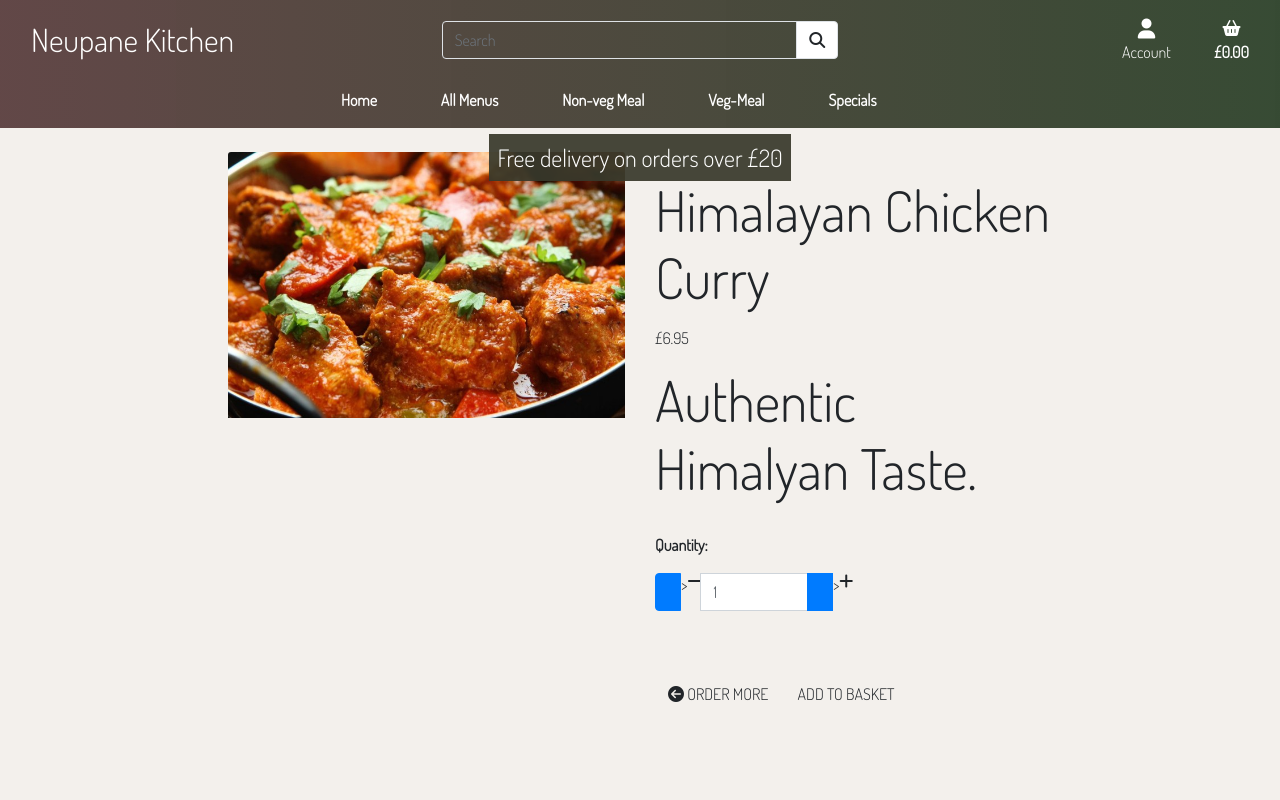
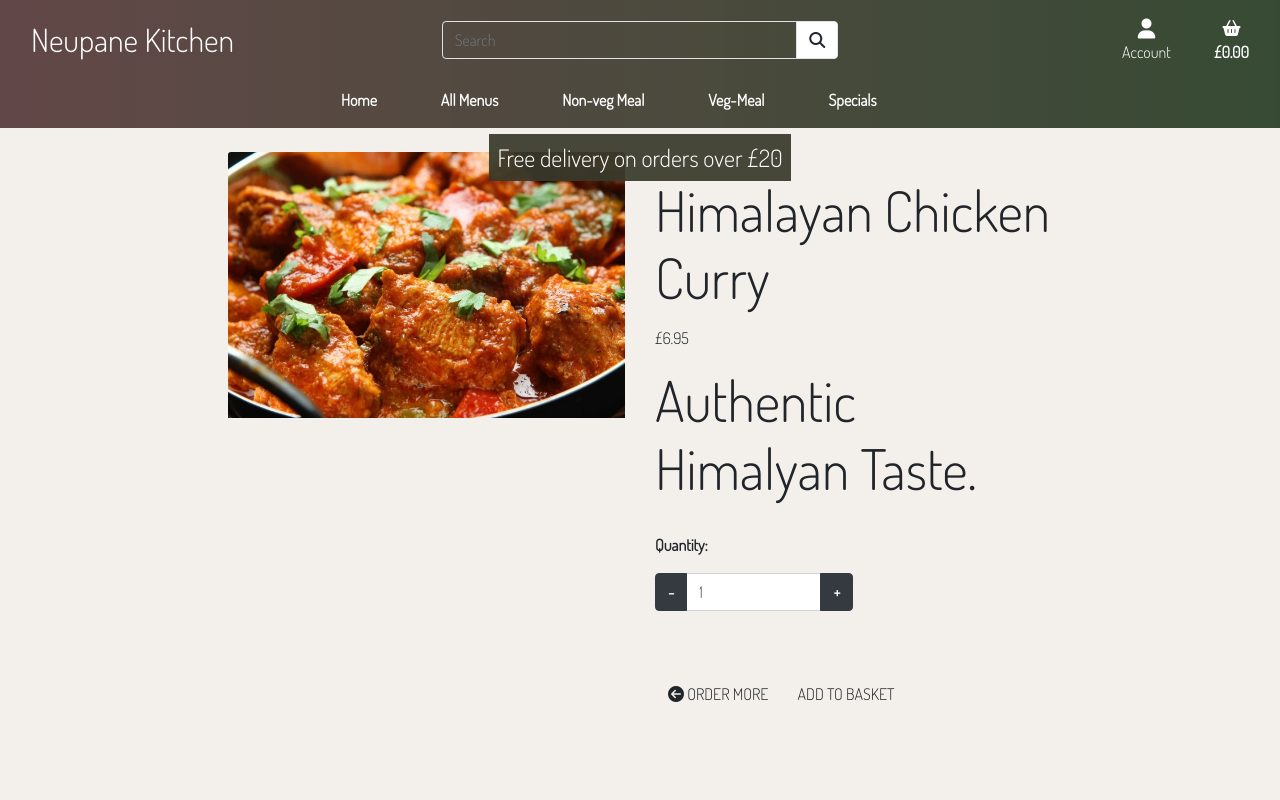
Before and after one commit to shiva123-coder/neupane-kitchen, a Django app: page /menu/1 in a window 1280 px wide. Run offline with Django 3.2, Linux system fonts and the light colour scheme; data comes from the database, SQL or seed files in the repository; some libraries are stand-ins or nearby versions.

Commit message:
Added bootstrap group-append and group-prepend class , added + and - buttons to create the functionality to increase and decrease the quantity.

```diff
--- a/menu/templates/menu/item_info.html
+++ b/menu/templates/menu/item_info.html
@@ -35,9 +35,8 @@
                                 <div class="form-group w-50">
                                     <div class="input-group">
                                         <div class="input-group-prepend">
-                                            <button class="btn btn-primary reduce-qty" data-item_id="{{ item.id }}"
-                                                id="id_qty_{{ item.id }}"></button>>
-                                                <span class="icon-minus"></span> <i class="fas fa-minus"></i></span>
+                                            <button class="btn btn-dark font-weight-bold reduce-qty" data-item_id="{{ item.id }}"
+                                                id="id_qty_{{ item.id }}">-</button>
                                             </button>
                                         </div>
 
@@ -45,9 +44,8 @@
                                             min="1" max="50" data-item_id="{{ item.id }}" id="id_qty_{{ item.id }}">
 
                                             <div class="input-group-append">
-                                            <button class="btn btn-primary increase-qty" data-item_id="{{ item.id }}"
-                                                id="id_qty_{{ item.id }}"></button>>
-                                                <span class="icon-plus"></span> <i class="fas fa-plus"></i></span>
+                                            <button class="btn btn-dark font-weight-bold increase-qty" data-item_id="{{ item.id }}"
+                                                id="id_qty_{{ item.id }}">+</button>
                                             </button>
                                         </div>
 
```
